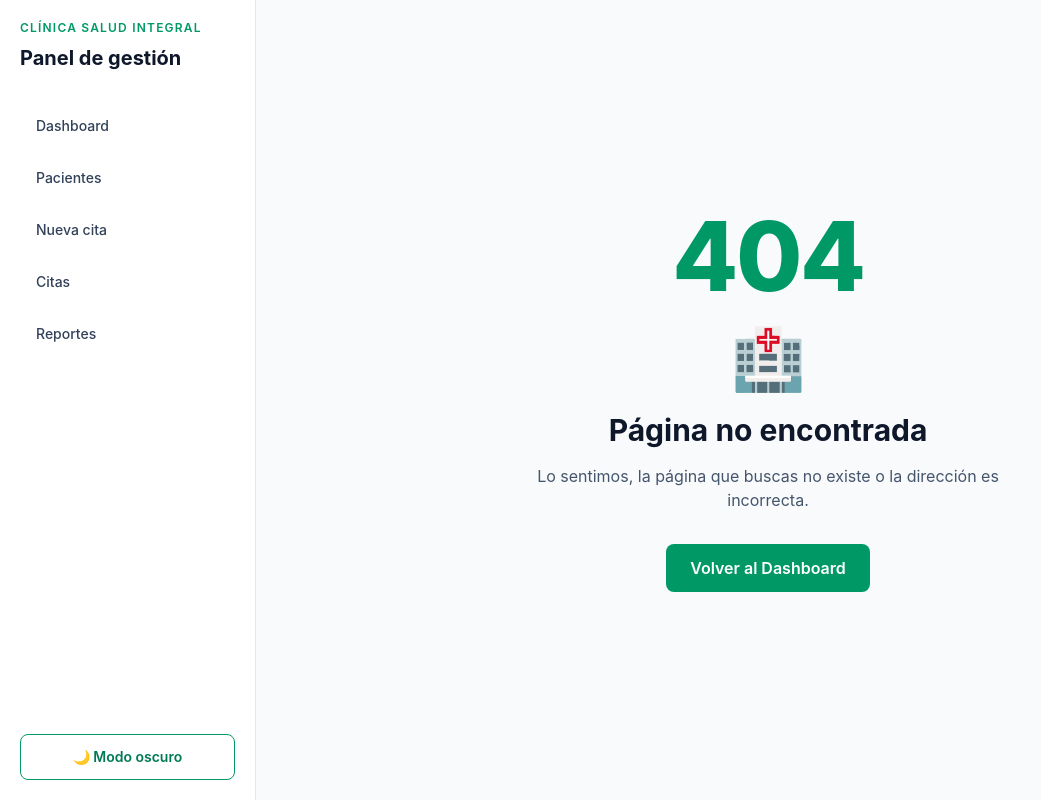
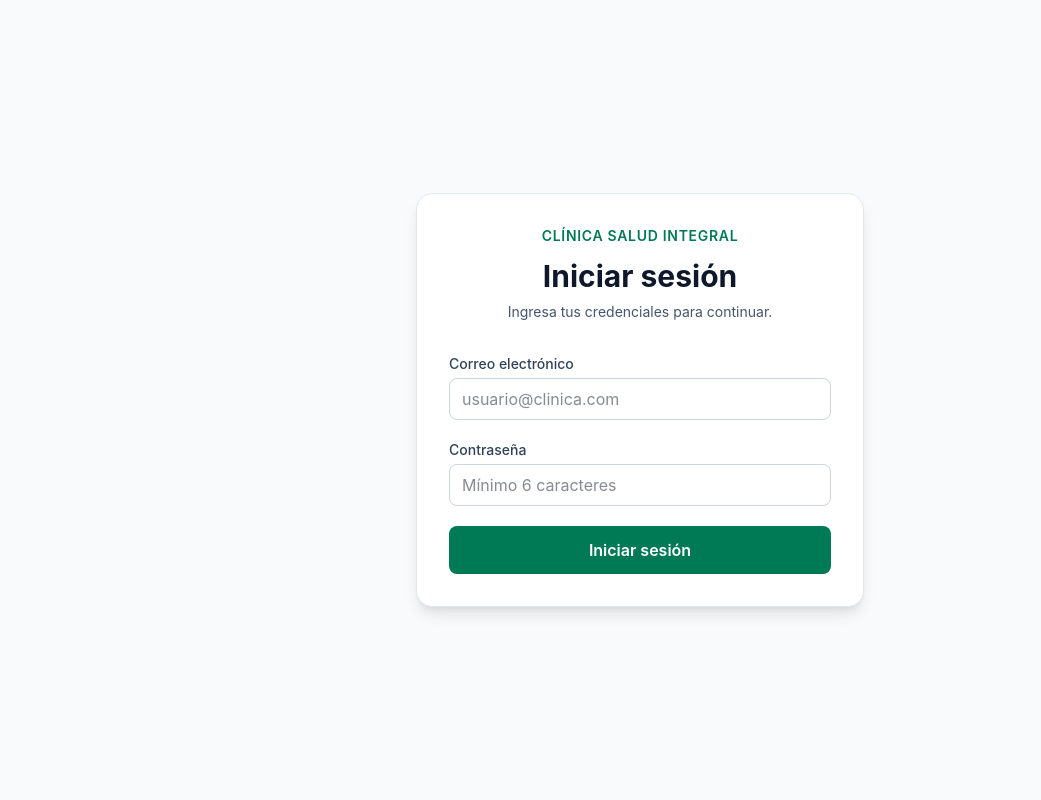
Before and after one commit to adanbnjm/clinica-frontend, a React (Vite) app: page /login in a window 1280 px wide. Shown: the whole page, without its empty margins (0-1041 px from the left). Built offline with nearby package versions, Linux system fonts and the light colour scheme; no server answers.

Commit message:
feat: implement JWT login with persisted auth store

```diff
--- a/src/App.tsx
+++ b/src/App.tsx
@@ -7,10 +7,13 @@ import PaginaNotFound from "./pages/PaginaNotFound";
 import PaginaDetallePaciente from "./pages/PaginaDetallePaciente";
 import PaginaCitas from "./pages/PaginaCitas";
 import PaginaReportes from "./pages/PaginaReportes";
+import PaginaLogin from "./pages/PaginaLogin";
 
 export default function App() {
   return (
     <Routes>
+      <Route path="/login" element={<PaginaLogin />} />
+
       <Route element={<LayoutPrincipal />}>
         <Route index element={<PaginaDashboard />} />
         <Route path="pacientes" element={<PaginaPacientes />} />
--- a/src/layouts/LayoutPrincipal.tsx
+++ b/src/layouts/LayoutPrincipal.tsx
@@ -1,7 +1,15 @@
 import { useEffect, useState } from "react";
-import { NavLink, Outlet } from "react-router-dom";
+import { NavLink, Outlet, useNavigate } from "react-router-dom";
+import { useAuthStore } from "../stores/authStore";
 
 export default function LayoutPrincipal() {
+  const navigate = useNavigate();
+  const cerrarSesion = useAuthStore((estado) => estado.logout);
+
+  const manejarCierreSesion = () => {
+    cerrarSesion();
+    navigate("/login", { replace: true });
+  };
   const [modoOscuro, setModoOscuro] = useState(
     () => localStorage.getItem("tema-clinica") === "oscuro",
   );
@@ -54,7 +62,7 @@ export default function LayoutPrincipal() {
           </NavLink>
         </nav>
 
-        <div className="mt-auto">
+        <div className="mt-auto space-y-3">
           <button
             type="button"
             onClick={() => setModoOscuro((actual) => !actual)}
@@ -62,6 +70,14 @@ export default function LayoutPrincipal() {
             className="w-full rounded-lg border border-emerald-600 px-4 py-3 text-sm font-semibold text-emerald-700 transition-colors hover:bg-emerald-50 dark:text-emerald-400 dark:hover:bg-neutral-900"
           >
             {modoOscuro ? "☀️ Modo claro" : "🌙 Modo oscuro"}
+          </button>
+
+          <button
+            type="button"
+            onClick={manejarCierreSesion}
+            className="w-full rounded-lg border border-red-300 px-4 py-3 text-sm font-semibold text-red-700 transition-colors hover:bg-red-50 dark:border-red-900 dark:text-red-400 dark:hover:bg-red-950"
+          >
+            Cerrar sesión
           </button>
         </div>
       </aside>
--- a/src/lib/axios.ts
+++ b/src/lib/axios.ts
@@ -1,13 +1,14 @@
 import axios from "axios";
+import { useAuthStore } from "../stores/authStore";
 
 export const api = axios.create({
   baseURL: import.meta.env.VITE_API_URL,
   timeout: 8000,
 });
 
-// Agrega el token JWT a las peticiones cuando existe.
+// Adjunta el token del store a cada petición autenticada.
 api.interceptors.request.use((config) => {
-  const token = localStorage.getItem("token");
+  const token = useAuthStore.getState().token;
 
   if (token) {
     config.headers.Authorization = `Bearer ${token}`;
@@ -16,12 +17,16 @@ api.interceptors.request.use((config) => {
   return config;
 });
 
-// Si la sesión no está autorizada, redirige al inicio de sesión.
+// Si el servidor rechaza la sesión, la limpia y dirige al login.
 api.interceptors.response.use(
   (response) => response,
   (error) => {
     if (error.response?.status === 401) {
-      window.location.href = "/login";
+      useAuthStore.getState().logout();
+
+      if (window.location.pathname !== "/login") {
+        window.location.href = "/login";
+      }
     }
 
     return Promise.reject(error);
--- /dev/null
+++ b/src/pages/PaginaLogin.tsx
@@ -0,0 +1,135 @@
+import { useState } from "react";
+import { useForm } from "react-hook-form";
+import { zodResolver } from "@hookform/resolvers/zod";
+import { useNavigate } from "react-router-dom";
+import toast from "react-hot-toast";
+
+import { login as iniciarSesion } from "../services/auth";
+import type { LoginFormData } from "../schemas/loginSchema";
+import { loginSchema } from "../schemas/loginSchema";
+import { useAuthStore } from "../stores/authStore";
+import { extraerMensajeError } from "../lib/errorHandler";
+
+export default function PaginaLogin() {
+  const navigate = useNavigate();
+  const guardarSesion = useAuthStore((estado) => estado.login);
+  const [enviando, setEnviando] = useState(false);
+
+  const {
+    register,
+    handleSubmit,
+    formState: { errors },
+  } = useForm<LoginFormData>({
+    resolver: zodResolver(loginSchema),
+    defaultValues: {
+      email: "",
+      password: "",
+    },
+  });
+
+  const onSubmit = async (datos: LoginFormData) => {
+    setEnviando(true);
+
+    try {
+      const { token, usuario } = await iniciarSesion(datos);
+
+      guardarSesion(token, usuario);
+      toast.success("¡Bienvenido!");
+      navigate("/", { replace: true });
+    } catch (err: unknown) {
+      toast.error(extraerMensajeError(err));
+    } finally {
+      setEnviando(false);
+    }
+  };
+
+  return (
+    <main className="flex min-h-screen items-center justify-center bg-slate-50 px-4 py-10 dark:bg-black">
+      <section className="w-full max-w-md rounded-2xl border border-slate-200 bg-white p-8 shadow-lg dark:border-neutral-800 dark:bg-neutral-950">
+        <header className="mb-8 text-center">
+          <p className="text-sm font-semibold uppercase tracking-wider text-emerald-700 dark:text-emerald-400">
+            Clínica Salud Integral
+          </p>
+
+          <h1 className="mt-3 text-3xl font-bold text-slate-900 dark:text-white">
+            Iniciar sesión
+          </h1>
+
+          <p className="mt-2 text-sm text-slate-600 dark:text-neutral-400">
+            Ingresa tus credenciales para continuar.
+          </p>
+        </header>
+
+        <form onSubmit={handleSubmit(onSubmit)} className="space-y-5">
+          <div>
+            <label
+              htmlFor="email"
+              className="mb-1 block text-sm font-medium text-slate-700 dark:text-neutral-200"
+            >
+              Correo electrónico
+            </label>
+
+            <input
+              id="email"
+              type="email"
+              autoComplete="username"
+              aria-invalid={Boolean(errors.email)}
+              aria-describedby={errors.email ? "email-error" : undefined}
+              {...register("email")}
+              className="w-full rounded-lg border border-slate-300 bg-white px-3 py-2 text-slate-900 outline-none focus:border-emerald-600 focus:ring-2 focus:ring-emerald-100 dark:border-neutral-700 dark:bg-neutral-900 dark:text-white"
+              placeholder="usuario@clinica.com"
+            />
+
+            {errors.email && (
+              <p
+                id="email-error"
+                role="alert"
+                className="mt-1 text-sm text-red-600"
+              >
+                {errors.email.message}
+              </p>
+            )}
+          </div>
+
+          <div>
+            <label
+              htmlFor="password"
+              className="mb-1 block text-sm font-medium text-slate-700 dark:text-neutral-200"
+            >
+              Contraseña
+            </label>
+
+            <input
+              id="password"
+              type="password"
+              autoComplete="current-password"
+              aria-invalid={Boolean(errors.password)}
+              aria-describedby={errors.password ? "password-error" : undefined}
+              {...register("password")}
+              className="w-full rounded-lg border border-slate-300 bg-white px-3 py-2 text-slate-900 outline-none focus:border-emerald-600 focus:ring-2 focus:ring-emerald-100 dark:border-neutral-700 dark:bg-neutral-900 dark:text-white"
+              placeholder="Mínimo 6 caracteres"
+            />
+
+            {errors.password && (
+              <p
+                id="password-error"
+                role="alert"
+                className="mt-1 text-sm text-red-600"
+              >
+                {errors.password.message}
+              </p>
+            )}
+          </div>
+
+          <button
+            type="submit"
+            disabled={enviando}
+            className="w-full rounded-lg bg-emerald-700 px-4 py-3 font-semibold text-white transition-colors hover:bg-emerald-800 disabled:cursor-not-allowed disabled:opacity-60"
+          >
+            {enviando ? "Ingresando..." : "Iniciar sesión"}
+          </button>
+        </form>
+      </section>
+    </main>
+  );
+}
--- /dev/null
+++ b/src/schemas/loginSchema.ts
@@ -0,0 +1,8 @@
+import { z } from "zod";
+
+export const loginSchema = z.object({
+  email: z.string().email("Ingresa un email válido"),
+  password: z.string().min(6, "La contraseña debe tener al menos 6 caracteres"),
+});
+
+export type LoginFormData = z.infer<typeof loginSchema>;
--- /dev/null
+++ b/src/services/auth.ts
@@ -0,0 +1,17 @@
+import { api } from "../lib/axios";
+import type { LoginFormData } from "../schemas/loginSchema";
+
+export interface LoginResponse {
+  token: string;
+  usuario: {
+    id: number;
+    email: string;
+    rol: string;
+  };
+}
+
+export async function login(datos: LoginFormData): Promise<LoginResponse> {
+  const { data } = await api.post<LoginResponse>("/auth/login", datos);
+
+  return data;
+}
--- /dev/null
+++ b/src/stores/authStore.ts
@@ -0,0 +1,40 @@
+import { create } from "zustand";
+import { persist } from "zustand/middleware";
+import type { LoginResponse } from "../services/auth";
+
+type Usuario = LoginResponse["usuario"];
+
+interface AuthState {
+  token: string | null;
+  usuario: Usuario | null;
+  isAuthenticated: boolean;
+  login: (token: string, usuario: Usuario) => void;
+  logout: () => void;
+}
+
+export const useAuthStore = create<AuthState>()(
+  persist(
+    (set) => ({
+      token: null,
+      usuario: null,
+      isAuthenticated: false,
+
+      login: (token, usuario) =>
+        set({
+          token,
+          usuario,
+          isAuthenticated: true,
+        }),
+
+      logout: () =>
+        set({
+          token: null,
+          usuario: null,
+          isAuthenticated: false,
+        }),
+    }),
+    {
+      name: "auth-storage",
+    },
+  ),
+);
```
